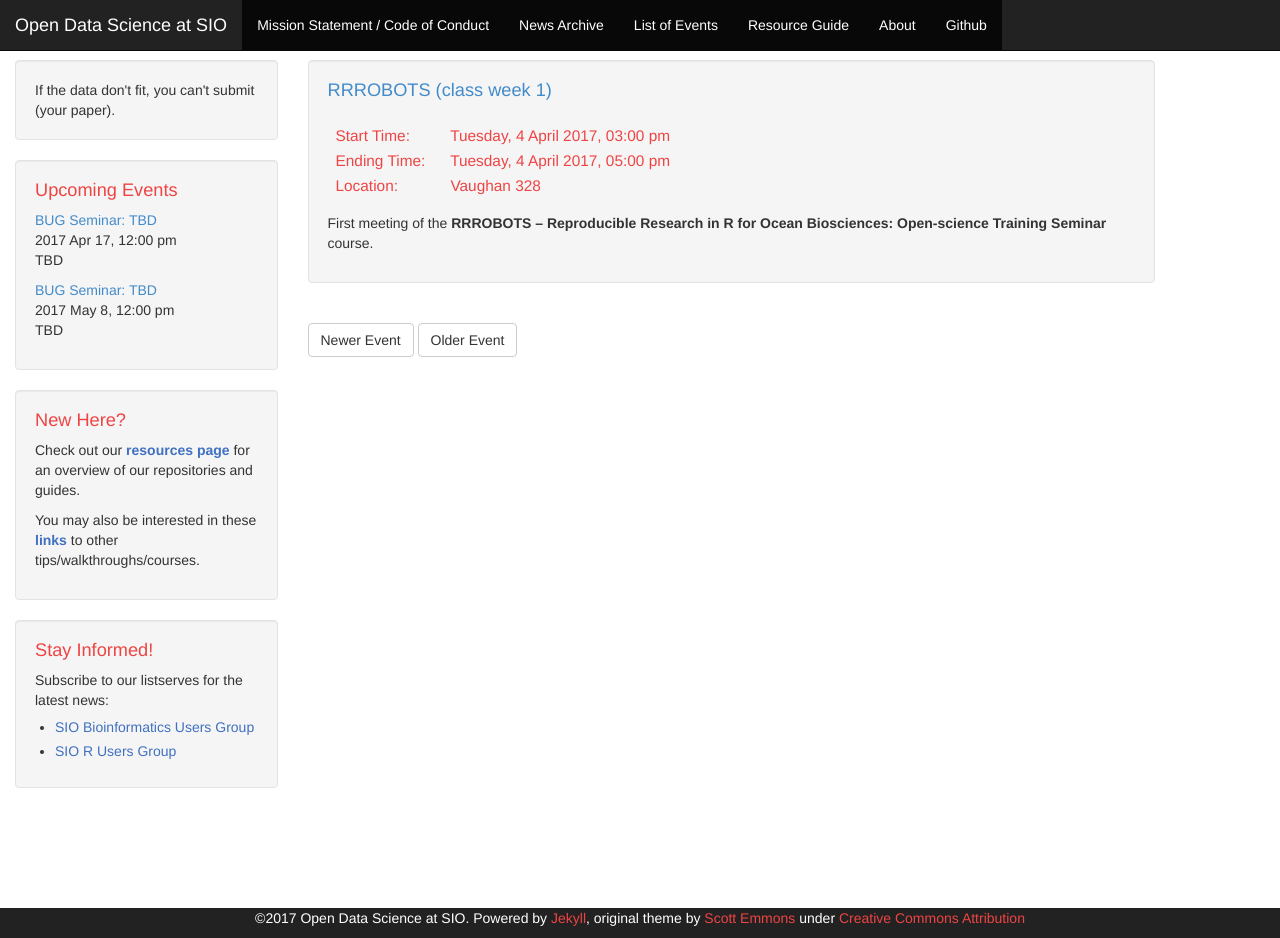
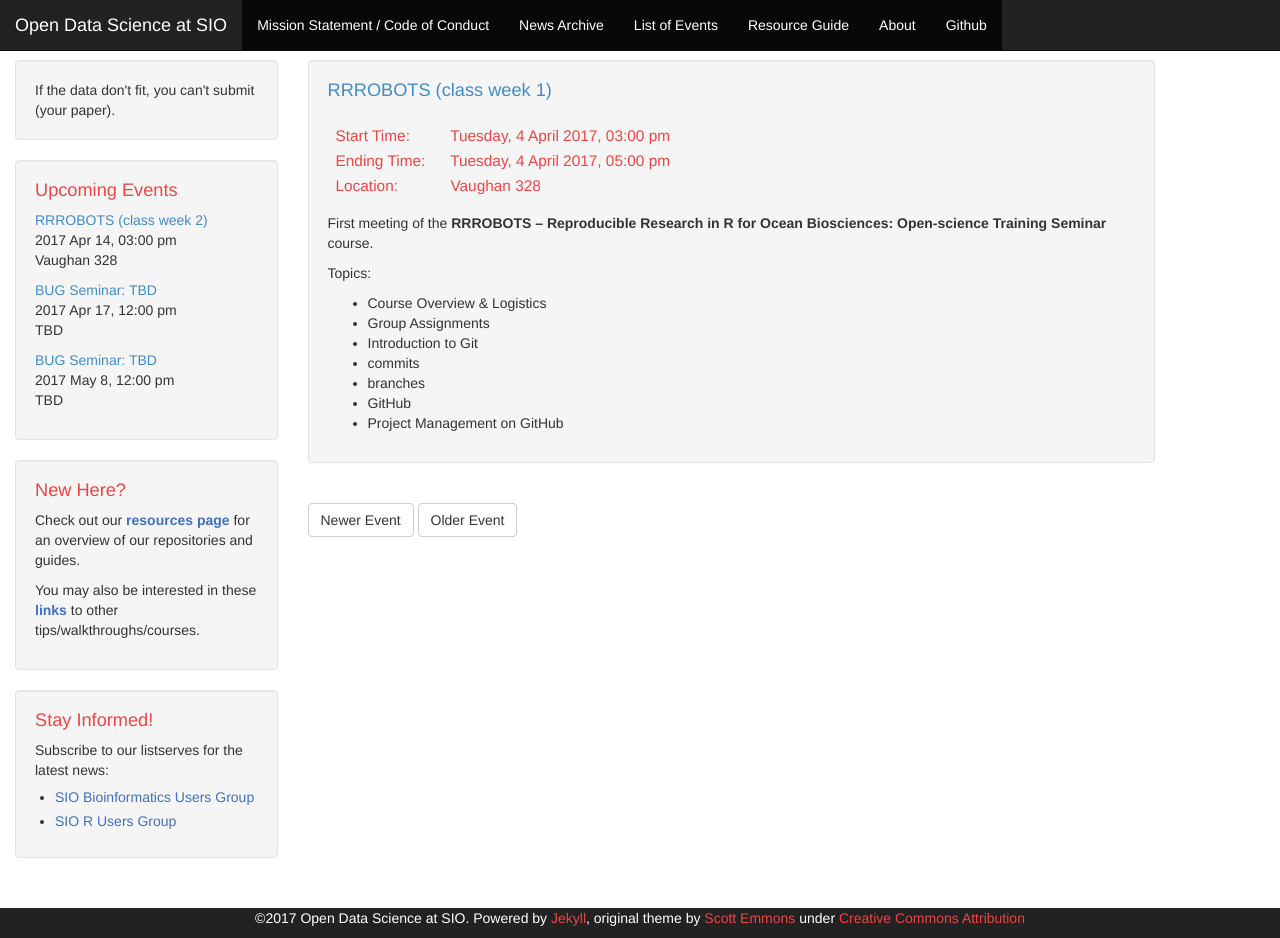
Before and after one commit to Open-Data-Science-at-SIO/Open-Data-Science-at-SIO.github.io, a Jekyll site: the page built from _events/20170404.md, in a window 1280 px wide and 938 px high. Built offline with Jekyll 4.4.1, drawn with Linux system fonts in a browser that asks for light colours.

Commit message:
updated events for RRROBOTS class

```diff
--- a/_events/20170404.md
+++ b/_events/20170404.md
@@ -7,3 +7,12 @@ location: "Vaughan 328"
 ---
 
 First meeting of the **RRROBOTS -- Reproducible Research in R for Ocean Biosciences: Open-science Training Seminar** course.
+
+Topics:
+* Course Overview & Logistics
+* Group Assignments
+* Introduction to Git
+* commits
+* branches
+* GitHub
+* Project Management on GitHub
```
Also changed, not shown: _events/20170407.md (added, +11 -0 lines), _events/20170411.md (added, +14 -0 lines), _events/20170414.md (added, +11 -0 lines).
